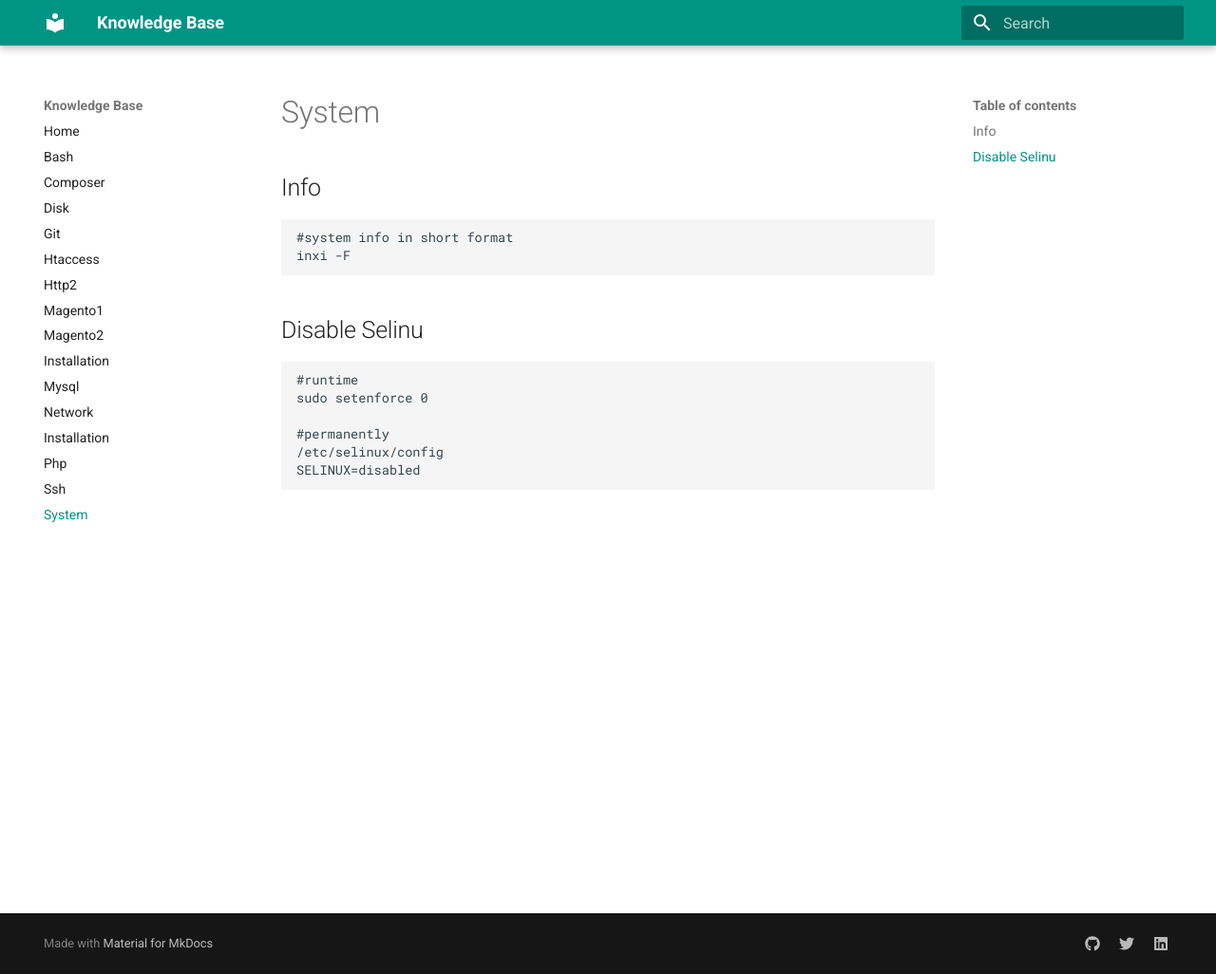
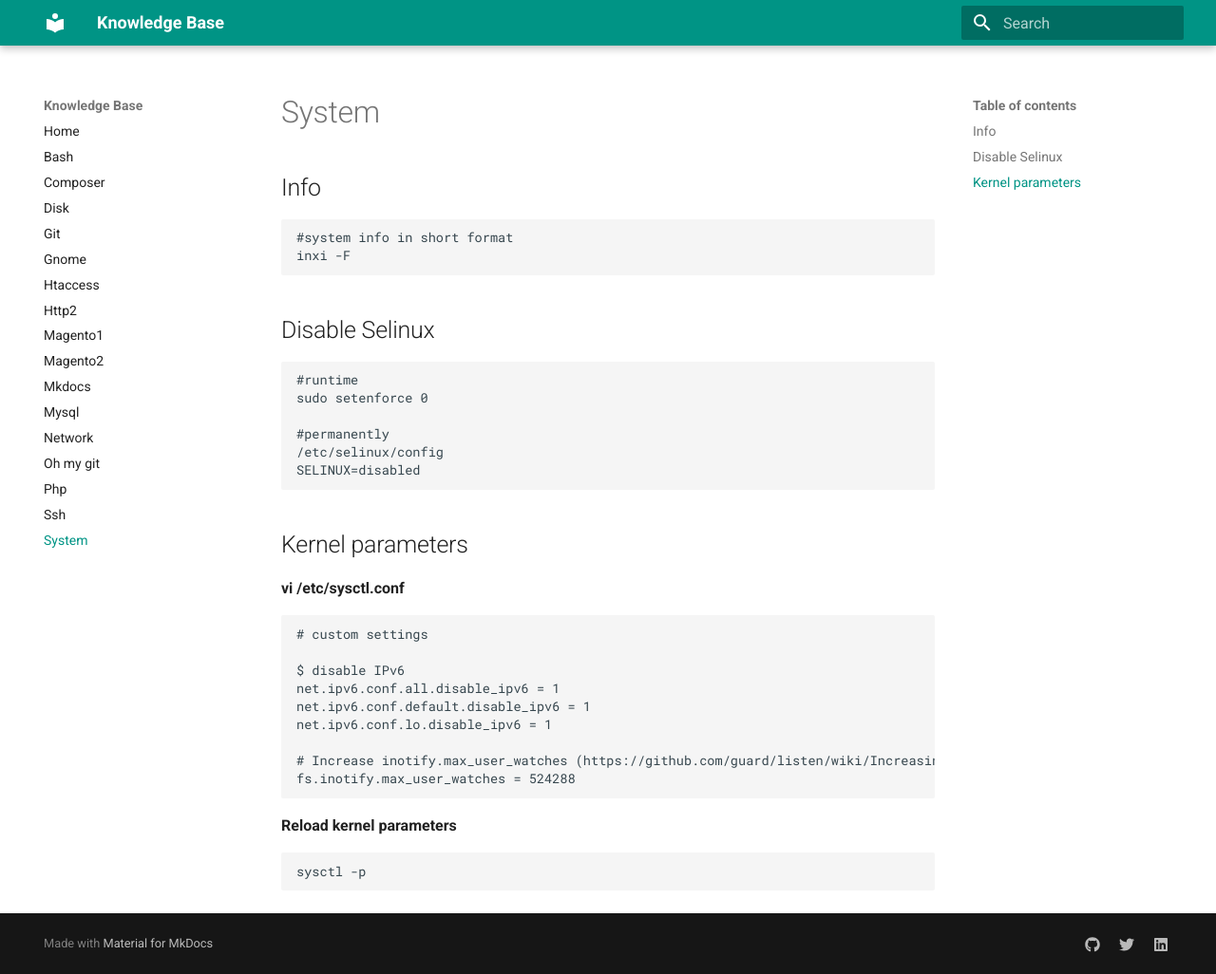
Before and after one commit to yutv/kb, an MkDocs documentation site: the page built from docs/system.md, in a window 1280 px wide and 1026 px high. Shown: the whole window at 95% size. Built offline with MkDocs 1.6.1 and Material for MkDocs 9.7.7, drawn with Linux system fonts in a browser that asks for light colours.

Commit message:
a few docs added

```diff
--- a/docs/system.md
+++ b/docs/system.md
@@ -3,7 +3,7 @@
     #system info in short format
     inxi -F
 
-## Disable Selinu
+## Disable Selinux
 
     #runtime
     sudo setenforce 0
@@ -11,3 +11,21 @@
     #permanently
     /etc/selinux/config
     SELINUX=disabled
+
+## Kernel parameters
+
+**vi /etc/sysctl.conf**
+
+    # custom settings
+
+    $ disable IPv6
+    net.ipv6.conf.all.disable_ipv6 = 1
+    net.ipv6.conf.default.disable_ipv6 = 1
+    net.ipv6.conf.lo.disable_ipv6 = 1
+
+    # Increase inotify.max_user_watches (https://github.com/guard/listen/wiki/Increasing-the-amount-of-inotify-watchers)
+    fs.inotify.max_user_watches = 524288
+
+**Reload kernel parameters**
+
+    sysctl -p
```
Also changed, not shown: docs/gnome.md (added, +11 -0 lines), docs/mkdocs.md (+1 -1 lines), docs/oh-my-git.md (+1 -1 lines).
